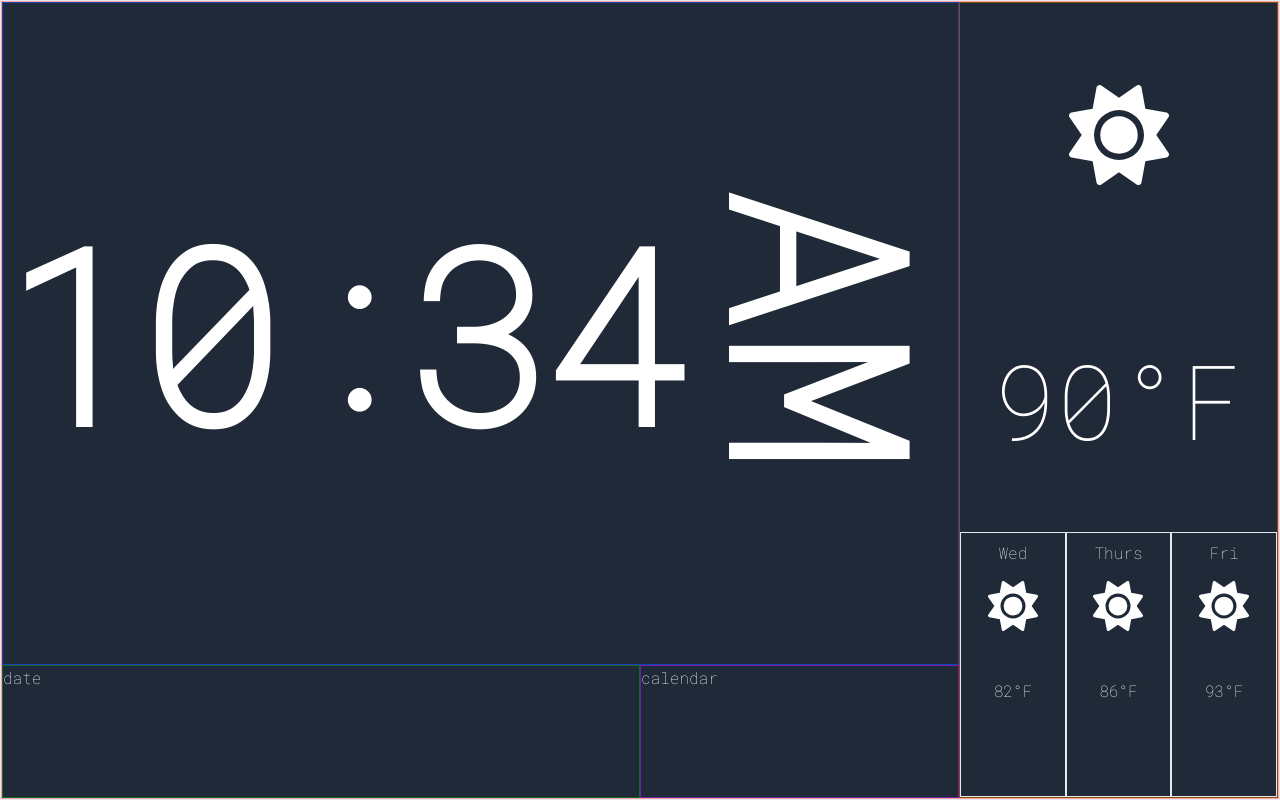
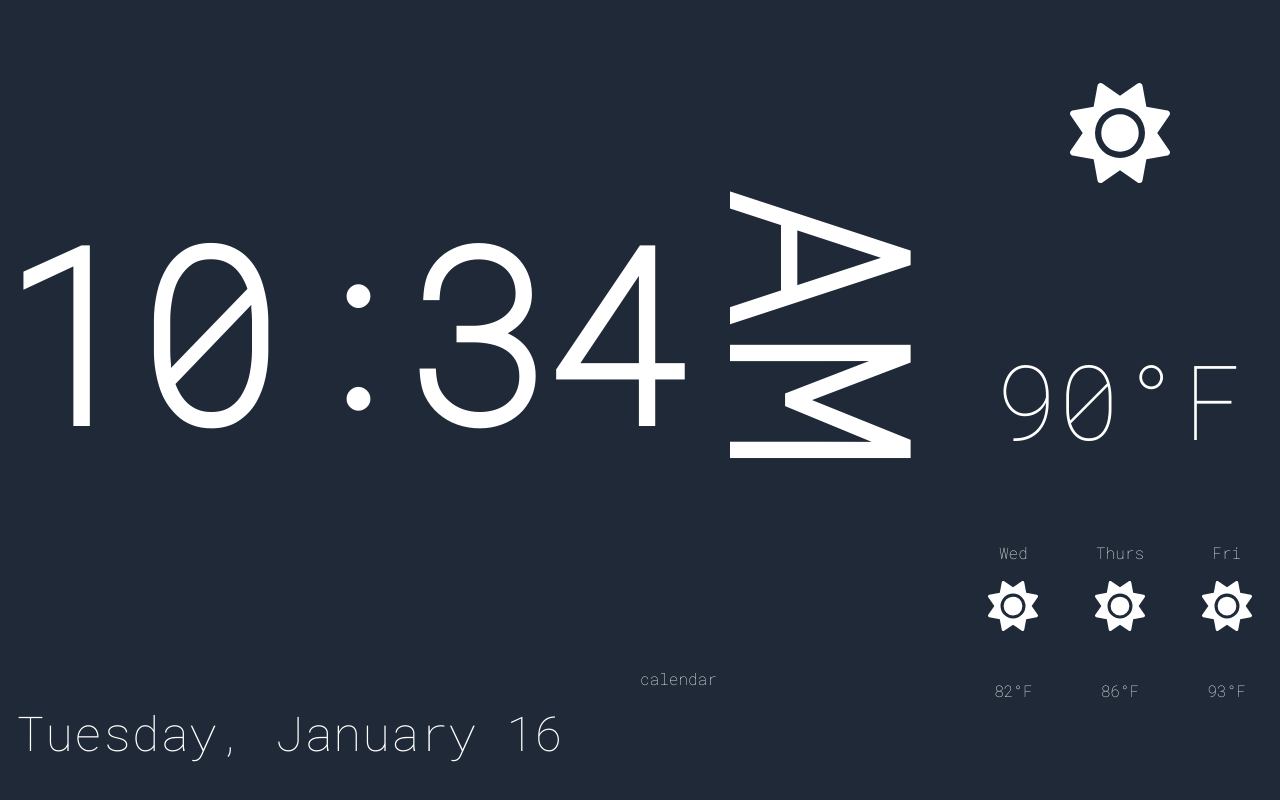
Before and after one commit to mslew/clocktop, a React (Vite) app: page / in a window 1280 px wide. Built offline with nearby package versions, Linux system fonts and the light colour scheme.

Commit message:
got look for date

```diff
--- a/src/App.tsx
+++ b/src/App.tsx
@@ -2,22 +2,23 @@
 import "./App.css";
 import Clock from "./components/Clock";
 import Weather from "./components/Weather";
+import Date from "./components/Date";
 
 function App() {
   return (
     <>
-      <div className="flex flex-col border h-screen w-screen justify-center items-center">
-        <div className="border border-red-300 w-full h-full grid grid-cols-4 grid-rows-6">
-          <div className="border border-blue-800 col-span-3 row-span-5 text-white">
+      <div className="flex flex-col h-screen w-screen justify-center items-center">
+        <div className="w-full h-full grid grid-cols-4 grid-rows-6">
+          <div className="col-span-3 row-span-5 text-white">
             <Clock />
           </div>
-          <div className="border border-yellow-800 row-span-6 text-white">
+          <div className="row-span-6 text-white">
             <Weather />
           </div>
-          <div className="border border-green-800 row-span-2 col-span-2 text-white">
-            date
+          <div className="row-span-2 col-span-2 text-white">
+            <Date />
           </div>
-          <div className="border border-purple-800 row-span-2 text-white">calendar</div>
+          <div className="row-span-2 text-white">calendar</div>
         </div>
       </div>
     </>
--- /dev/null
+++ b/src/components/Date.tsx
@@ -0,0 +1,9 @@
+function Date(){
+    return (
+        <div className="flex flex-row items-center h-full w-full pl-4">
+            <p className="text-[6vh]">Tuesday, January 16</p>
+        </div>
+    )
+};
+
+export default Date
--- a/src/components/Weather.tsx
+++ b/src/components/Weather.tsx
@@ -16,7 +16,7 @@ function Weather() {
         <p className="text-[13vh]">90°F</p>
       </div>
       <div className="grid grid-cols-3">
-        <div className="border flex flex-col items-center pt-2">
+        <div className="flex flex-col items-center pt-2">
           <p className="pb-4">Wed</p>
           <svg
             className="fill-white"
@@ -29,7 +29,7 @@ function Weather() {
           </svg>
           <p className="pt-12">82°F</p>
         </div>
-        <div className="border flex flex-col items-center pt-2">
+        <div className="flex flex-col items-center pt-2">
           <p className="pb-4">Thurs</p>
           <svg
             className="fill-white"
@@ -42,7 +42,7 @@ function Weather() {
           </svg>
           <p className="pt-12">86°F</p>
         </div>
-        <div className="border flex flex-col items-center pt-2">
+        <div className="flex flex-col items-center pt-2">
           <p className="pb-4">Fri</p>
           <svg
             className="fill-white"
```
